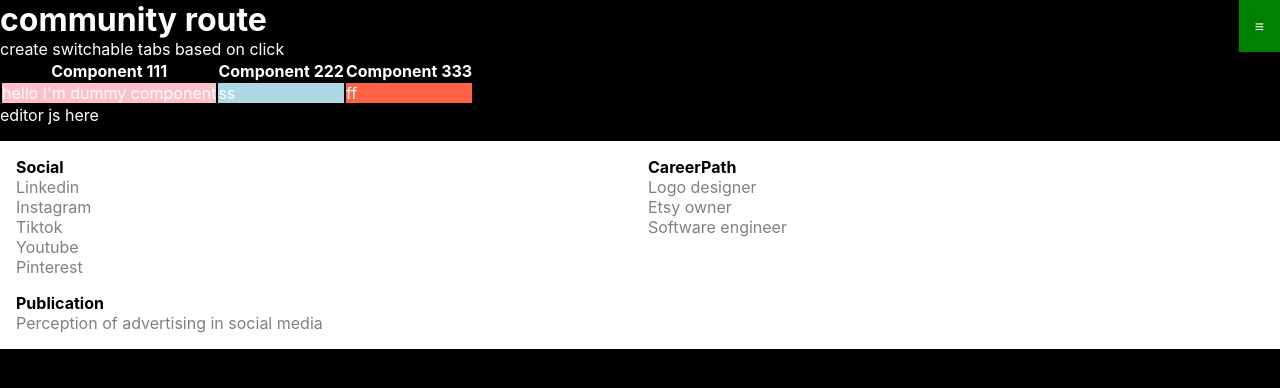
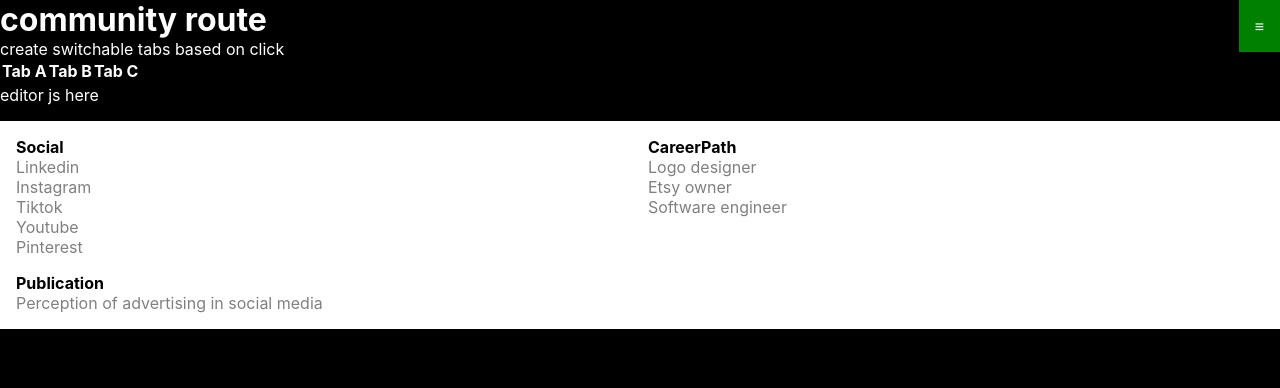
Before and after one commit to developerasun/pawcon, a React (Create React App) app in the folder client/: page /community in a window 1280 px wide. Shown: the top 388 px of the page. Built offline with nearby package versions, Linux system fonts and the light colour scheme.

Commit message:
feat : switchable tabs added

```diff
--- a/client/src/components/_community/community.tsx
+++ b/client/src/components/_community/community.tsx
@@ -10,12 +10,24 @@ interface MenuTabsProps {
 // MenuTabs should take component as argument
 // this component will be imported and used in '/create' as well.
 export const MenuTabs = ( { component } : MenuTabsProps ) => {
-  const [visibility, setVisibility] = React.useState(true)
 
-  React.useEffect(()=> {
+  // should be moved to useEffect hook later since it is side-effect
+  const handleClick = (tabName : string) => {
+    const tabContents = document.getElementsByClassName("tabContent")
+    Array.from(tabContents).map((content, index) => {
+      tabContents[index].classList.add("hidden")
 
-  }, [ ])
-  const handleClick = () => setVisibility(!visibility)
+      if (content.id === tabName) {
+        console.log(content.id)
+        content.classList.remove("hidden")
+        content.classList.add("visible")
+      }
+    })
+  }
+
+  React.useEffect(()=>{
+
+}, [])
 
   return (
     <div>
@@ -24,18 +36,18 @@ export const MenuTabs = ( { component } : MenuTabsProps ) => {
       <table>
         <thead>
           <tr>
-            <th onClick={handleClick} >Component 111</th>
-            <th >Component 222</th>
-            <th >Component 333</th>
+            <th className='tabLink' onClick={()=>handleClick('tabA')}>Tab A</th>
+            <th className='tabLink' onClick={()=>handleClick('tabB')}>Tab B</th>
+            <th className='tabLink' onClick={()=>handleClick('tabC')}>Tab C</th>
           </tr>
         </thead>
         <tbody>
           <tr>
-            <td className={visibility ? `visible` : 'hidden' } style={{"backgroundColor" : "pink"}}>
+            <td id='tabA' className={`tabContent hidden`} style={{"backgroundColor" : "pink"}} >
               {component}
             </td>
-            <td className={visibility ? `visible` : 'hidden' } style={{"backgroundColor" : "lightblue"}}>ss</td>
-            <td className={visibility ? `visible` : 'hidden' } style={{"backgroundColor" : "tomato"}}>ff</td>
+            <td id='tabB' className={ `tabContent hidden` } style={{"backgroundColor" : "lightblue"}}>ss</td>
+            <td id='tabC' className={ `tabContent hidden` } style={{"backgroundColor" : "tomato"}}>ff</td>
           </tr>
         </tbody>
       </table>
@@ -47,6 +59,12 @@ export const MenuTabs = ( { component } : MenuTabsProps ) => {
 const Dummy = () => {
   return <>hello I'm dummy component</>
 }
+const Dummy2 = () => {
+  return <>cool dummy</>
+}
+const Dummy3 = () => {
+  return <>hot dummy</>
+}
 
 export function Community () {
   return (
@@ -55,6 +73,8 @@ export function Community () {
       <h1>community route</h1>
       {/* component args : 1) blog 2) chat 3) feedback */}
       <MenuTabs component={<Dummy />}/>
+
+
       editor js here
       {/* <Feedback /> */}
     </div>
```
